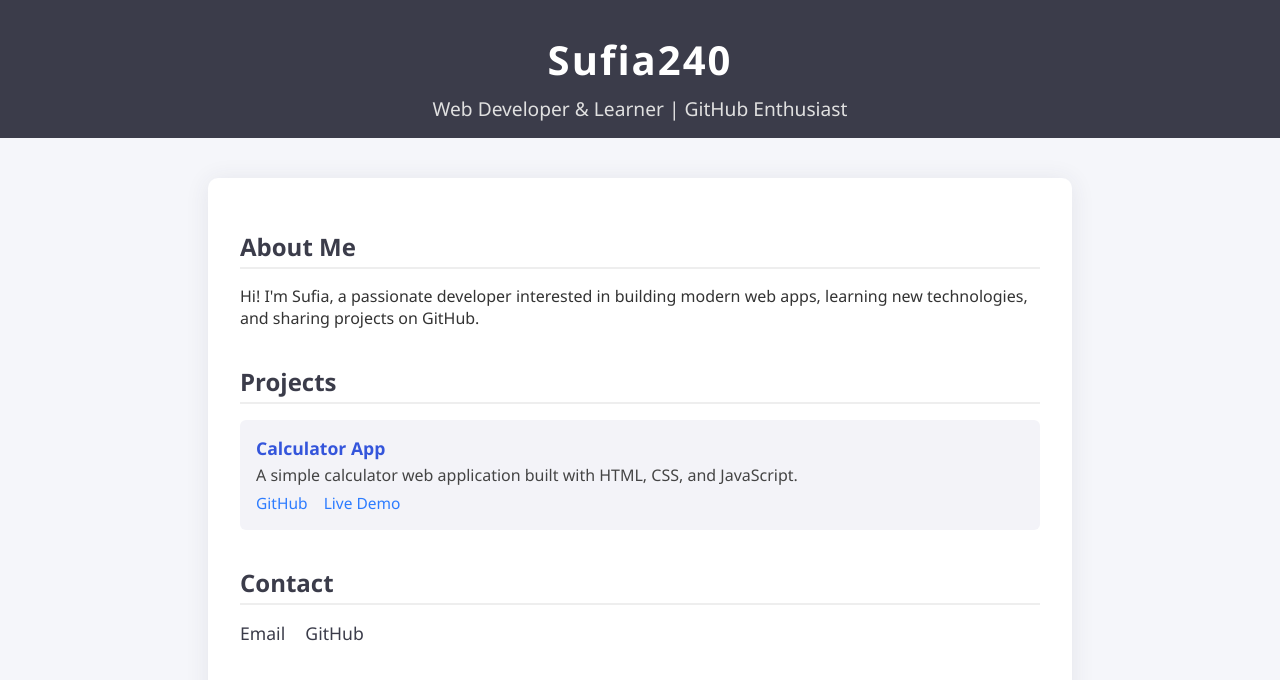
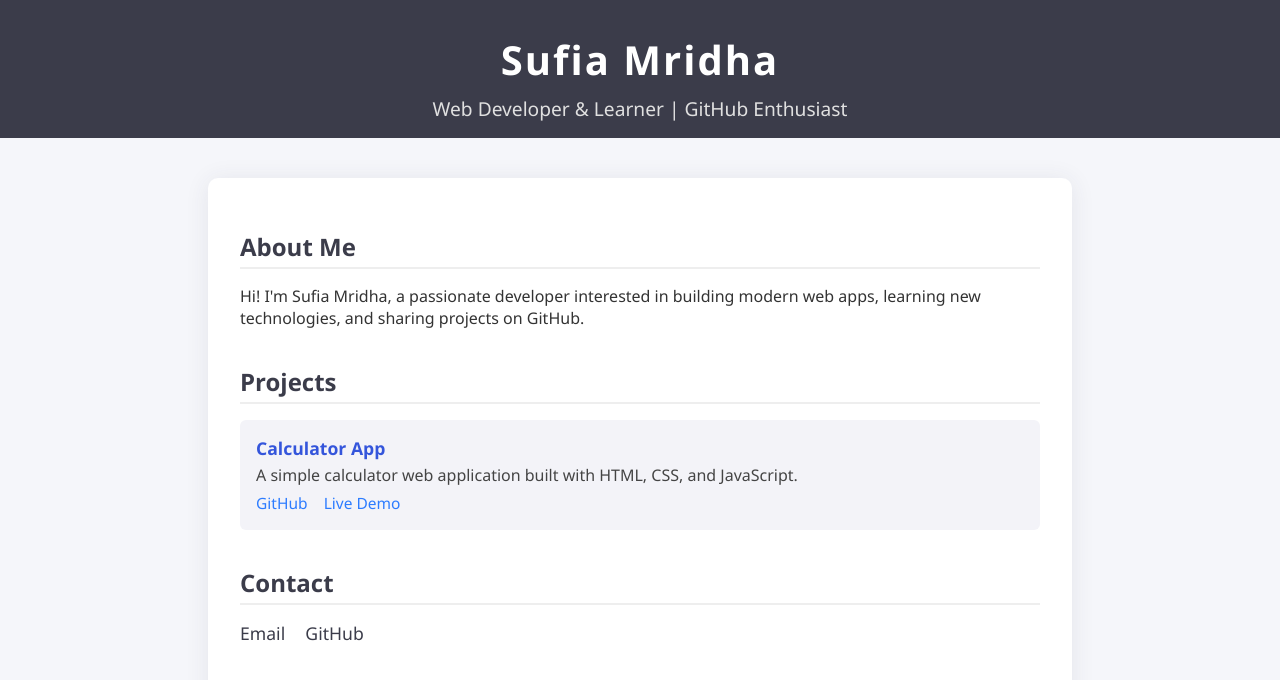
Before and after one commit to sufia240/Portfolio, a plain HTML site: page index.html in a window 1280 px wide. Drawn offline with Linux system fonts and the light colour scheme.

Commit message:
Update name from Sufia240 to Sufia Mridha

```diff
--- a/index.html
+++ b/index.html
@@ -2,7 +2,7 @@
 <html lang="en">
 <head>
   <meta charset="UTF-8">
-  <title>Sufia240 | Portfolio</title>
+  <title>Sufia Mridha | Portfolio</title>
   <meta name="viewport" content="width=device-width, initial-scale=1">
   <style>
     body {
@@ -94,14 +94,14 @@
 </head>
 <body>
   <header>
-    <h1>Sufia240</h1>
+    <h1>Sufia Mridha</h1>
     <p>Web Developer & Learner | GitHub Enthusiast</p>
   </header>
   <main>
     <section>
       <h2>About Me</h2>
       <p>
-        Hi! I'm Sufia, a passionate developer interested in building modern web apps, learning new technologies, and sharing projects on GitHub.
+        Hi! I'm Sufia Mridha, a passionate developer interested in building modern web apps, learning new technologies, and sharing projects on GitHub.
       </p>
     </section>
 
```
